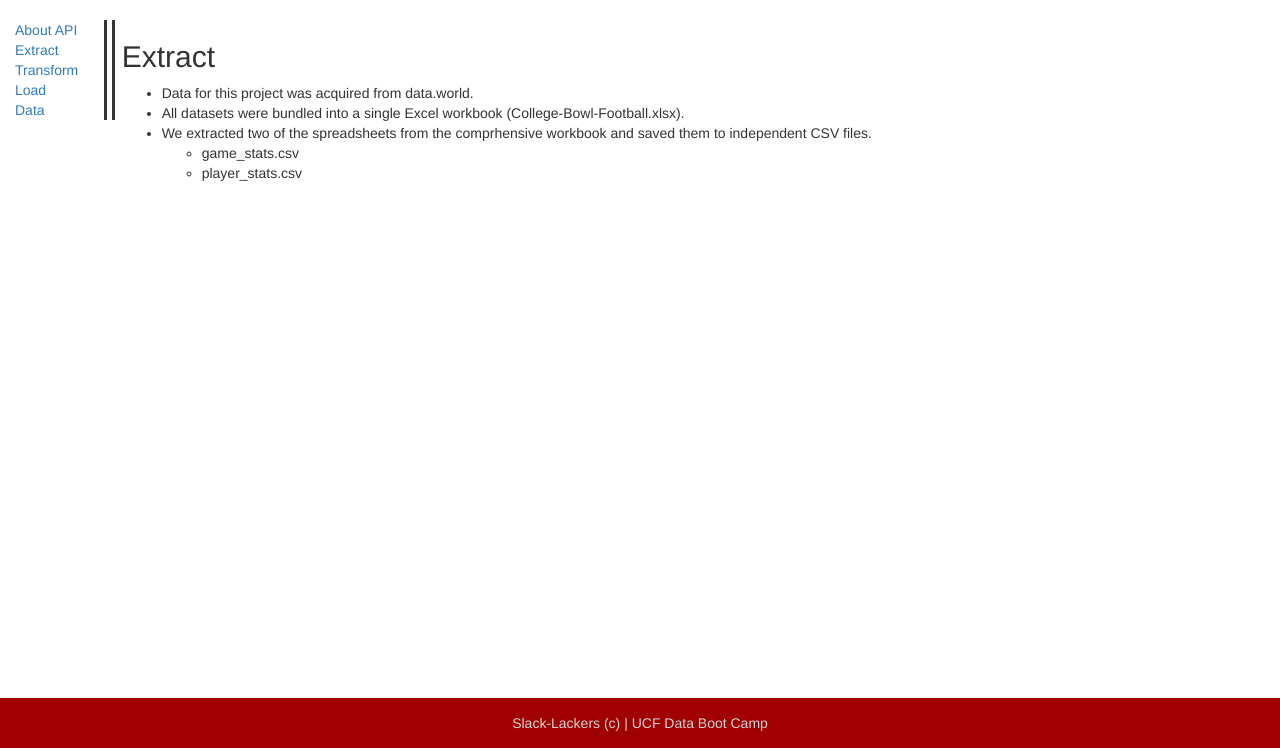
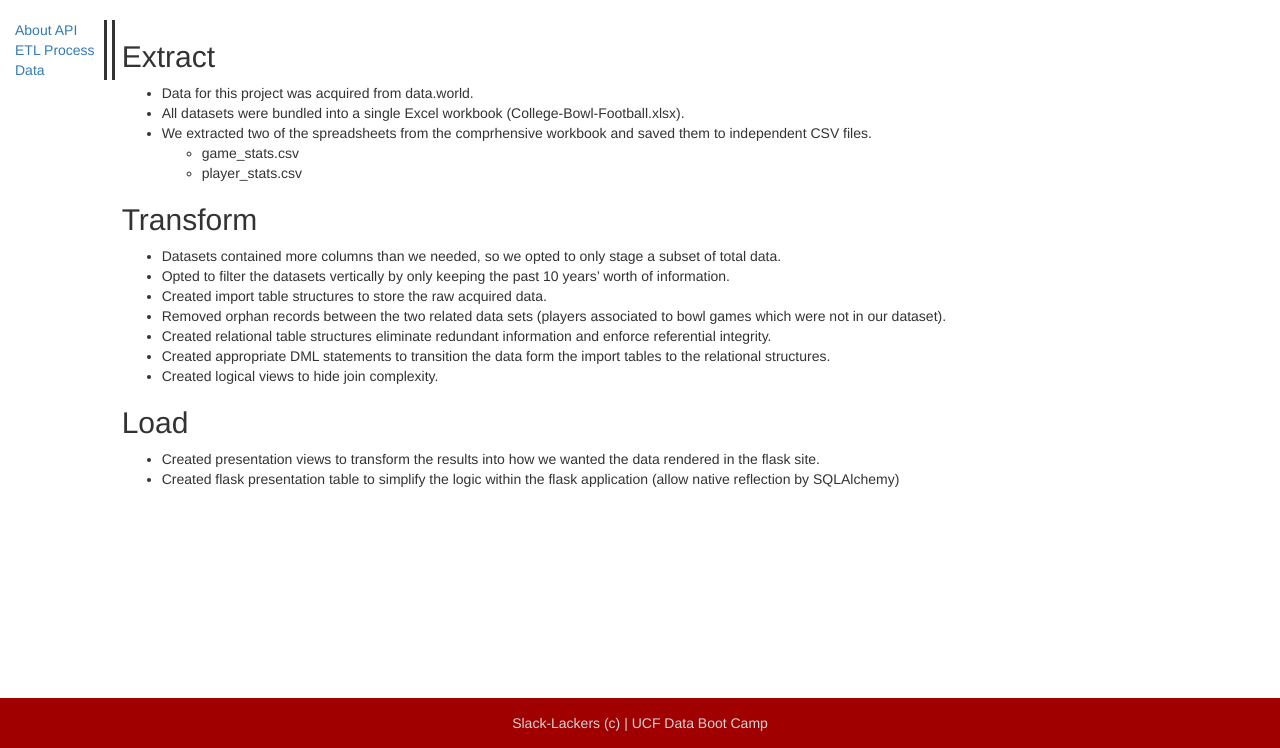
Before and after one commit to ctran301/College-FootBall-Bowl-Center, a Flask app: page /apiV1.0/extract in a window 1280 px wide. Shown: the part 52-800 px from the top of the page. Run offline with Flask 2, Linux system fonts and the light colour scheme; parts of the project's set-up code (start-up, migrations or seed data) failed here and were passed over; some libraries are stand-ins or nearby versions.

Commit message:
Consolidated ETL report

```diff
--- a/templates/extract.html
+++ b/templates/extract.html
@@ -58,9 +58,7 @@
                 <div class="col-md-1" id="leftNav"> <!--Left nav-->
                     <nav class="nav flex-column">
                         <a class="nav-link active" href="/apiV1.0">About API</a><br/>
-                        <a class="nav-link" href="/apiV1.0/extract">Extract</a><br/>
-                        <a class="nav-link" href="/apiV1.0/transform">Transform</a><br/>
-                        <a class="nav-link" href="/apiV1.0/load">Load</a><br/>
+                        <a class="nav-link" href="/apiV1.0/extract">ETL Process</a><br/>
                         <a class="nav-link" href="/apiV1.0/data">Data</a><br/>
                     </nav>
                 </div> <!--End Left Nav col div-->
@@ -75,7 +73,22 @@
                             <li>player_stats.csv</li>
                         </ul>
                     </ul>
-                </div> <!--End Left Nav col div-->
+                    <h2>Transform</h2>
+                    <ul>
+                        <li>Datasets contained more columns than we needed, so we opted to only stage a subset of total data.</li>
+                        <li>Opted to filter the datasets vertically by only keeping the past 10 years’ worth of information.</li>
+                        <li>Created import table structures to store the raw acquired data.</li>
+                        <li>Removed orphan records between the two related data sets (players associated to bowl games which were not in our dataset).</li>
+                        <li>Created relational table structures eliminate redundant information and enforce referential integrity.</li>
+                        <li>Created appropriate DML statements to transition the data form the import tables to the relational structures.</li>
+                        <li>Created logical views to hide join complexity.</li>
+                    </ul>
+                    <h2>Load</h2>
+                    <ul>
+                        <li>Created presentation views to transform the results into how we wanted the data rendered in the flask site.</li>
+                        <li>Created flask presentation table to simplify the logic within the flask application (allow native reflection by SQLAlchemy)</li>
+                    </ul>
+                    </div> <!--End Left Nav col div-->
             </div> <!--End Content panels row-->
 
             <div class="row text-center"> <!--Start footer row-->
```
